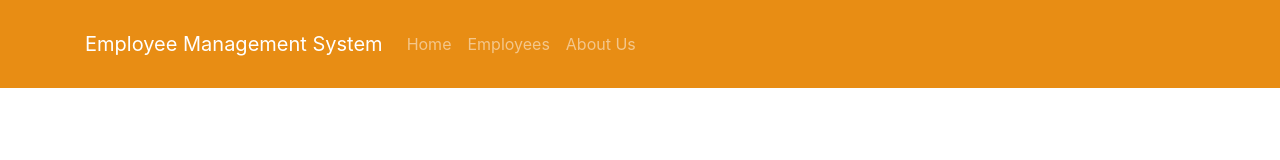
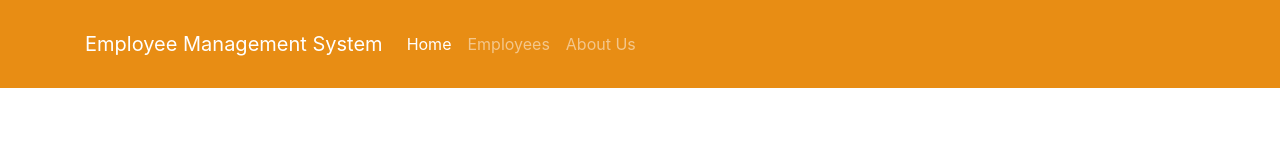
Before and after one commit to ChristosKrilisDev/jacademy_pwc, a React (Create React App) app in the folder react-frontend/: page / in a window 1280 px wide. Shown: the top 160 px of the page. Built offline with nearby package versions, Linux system fonts and the light colour scheme.

Commit message:
added focus on NavButtons

```diff
--- a/react-frontend/src/components/HeaderComponent.js
+++ b/react-frontend/src/components/HeaderComponent.js
@@ -1,5 +1,5 @@
 import React, {useState} from 'react'
-import {Link} from "react-router-dom";
+import {Link, NavLink} from "react-router-dom";
 
 const HeaderComponent = () => {
 
@@ -17,13 +17,19 @@
               <div style={showMenu ? {display: "block"} : {display: "none"}} className="collapse navbar-collapse" id="navbarNav">
                 <ul className="navbar-nav ms-auto">
                   <li className="nav-item">
-                    <Link to="/" className="nav-link">Home</Link>
+                    <NavLink exact to="/" className="nav-link" activeClassName="active">
+                      Home
+                    </NavLink>
                   </li>
                   <li className="nav-item">
-                    <Link to="/employees" className="nav-link">Employees</Link>
+                    <NavLink to="/employees" className="nav-link" activeClassName="active">
+                      Employees
+                    </NavLink>
                   </li>
                   <li className="nav-item">
-                    <Link to="/about" className="nav-link">About Us</Link>
+                    <NavLink to="/about" className="nav-link" activeClassName="active">
+                      About Us
+                    </NavLink>
                   </li>
                 </ul>
               </div>
```
